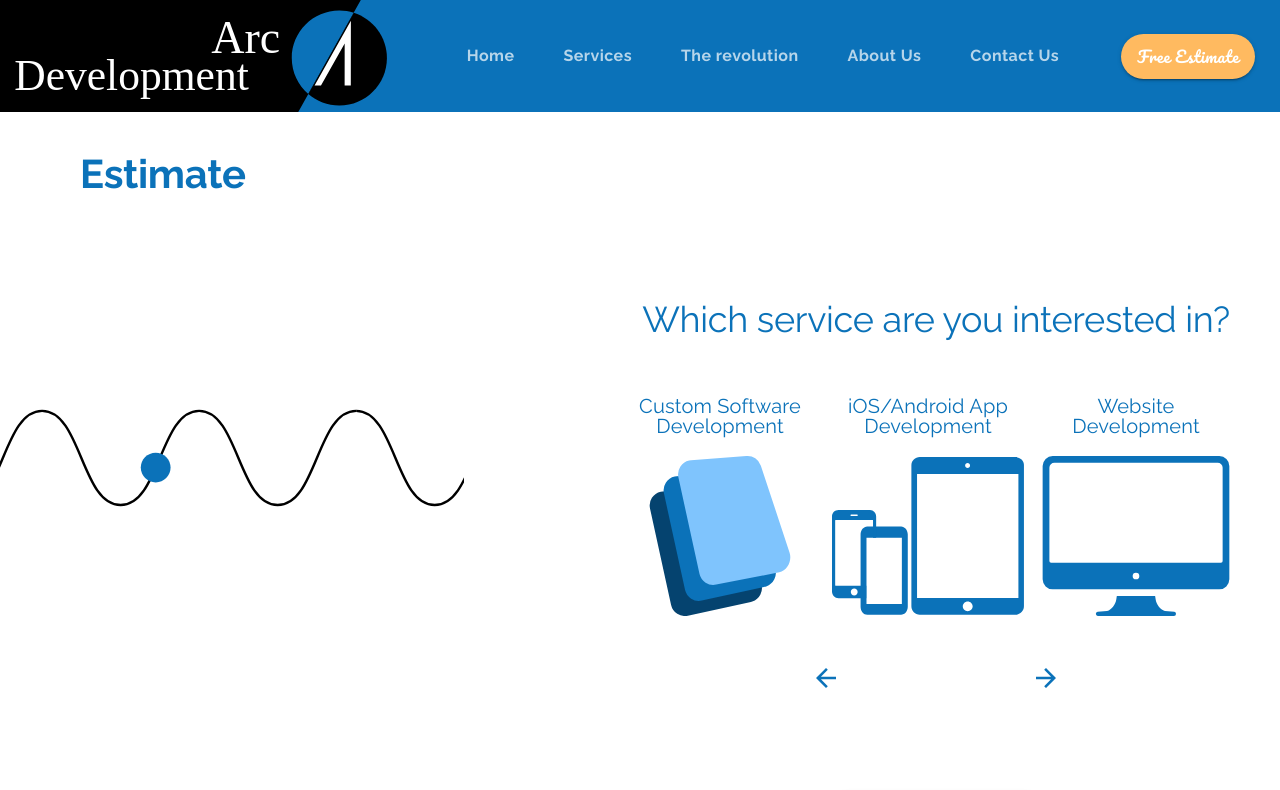
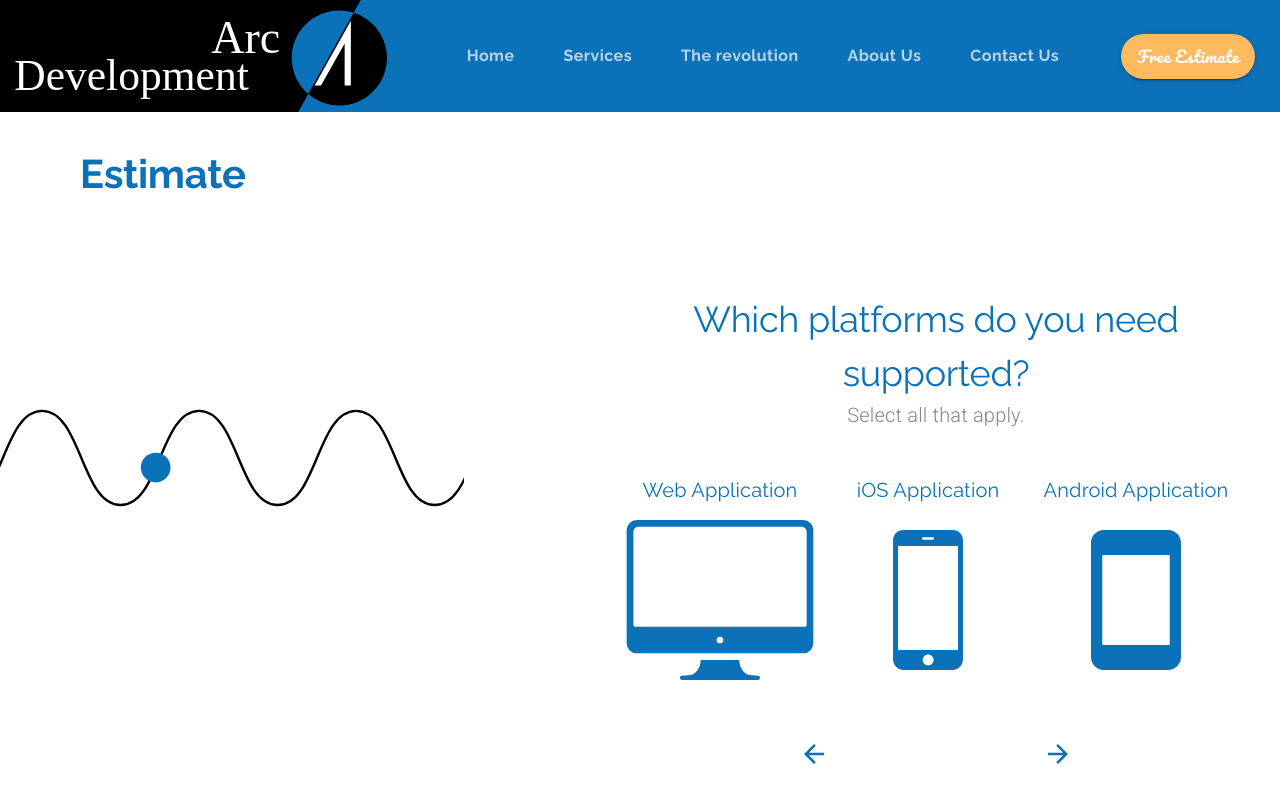
Before and after one commit to daw-maj-pl/arcdevelopment, a React (Create React App) app: page /estimate in a window 1280 px wide. Shown: the top 790 px of the page. Built offline with nearby package versions, Linux system fonts and the light colour scheme.

Commit message:
Add softwareQuestions, state and event handlers

```diff
--- a/src/components/Estimate.js
+++ b/src/components/Estimate.js
@@ -1,4 +1,5 @@
-import React from 'react';
+import React, { useState } from 'react';
+import { cloneDeep } from 'lodash';
 import Lottie from 'react-lottie';
 import { makeStyles, useTheme } from '@material-ui/core/styles';
 import Grid from '@material-ui/core/Grid';
@@ -89,9 +90,229 @@
   }
 ];
 
+const softwareQuestions = [
+  { ...defaultQuestions[0], active: false },
+  {
+    id: 2,
+    title: 'Which platforms do you need supported?',
+    subtitle: 'Select all that apply.',
+    options: [
+      {
+        id: 1,
+        title: 'Web Application',
+        subtitle: null,
+        icon: website,
+        iconAlt: 'computer outline',
+        selected: false,
+        cost: 100
+      },
+      {
+        id: 2,
+        title: 'iOS Application',
+        subtitle: null,
+        icon: iPhone,
+        iconAlt: 'outline of iphone',
+        selected: false,
+        cost: 100
+      },
+      {
+        id: 3,
+        title: 'Android Application',
+        subtitle: null,
+        icon: android,
+        iconAlt: 'outlines of android phone',
+        selected: false,
+        cost: 100
+      }
+    ],
+    active: true
+  },
+  {
+    id: 3,
+    title: 'Which features do you expect to use?',
+    subtitle: 'Select all that apply.',
+    options: [
+      {
+        id: 1,
+        title: 'Photo/Video',
+        subtitle: null,
+        icon: camera,
+        iconAlt: 'camera outline',
+        selected: false,
+        cost: 25
+      },
+      {
+        id: 2,
+        title: 'GPS',
+        subtitle: null,
+        icon: gps,
+        iconAlt: 'gps pin',
+        selected: false,
+        cost: 25
+      },
+      {
+        id: 3,
+        title: 'File Transfer',
+        subtitle: null,
+        icon: upload,
+        iconAlt: 'outline of cloud with arrow pointing up',
+        selected: false,
+        cost: 25
+      }
+    ],
+    active: false
+  },
+  {
+    id: 4,
+    title: 'Which features do you expect to use?',
+    subtitle: 'Select all that apply.',
+    options: [
+      {
+        id: 1,
+        title: 'Users/Authentication',
+        subtitle: null,
+        icon: usersIcon,
+        iconAlt: 'outline of a person with a plus sign',
+        selected: false,
+        cost: 25
+      },
+      {
+        id: 2,
+        title: 'Biometrics',
+        subtitle: null,
+        icon: biometrics,
+        iconAlt: 'fingerprint',
+        selected: false,
+        cost: 25
+      },
+      {
+        id: 3,
+        title: 'Push Notifications',
+        subtitle: null,
+        icon: bell,
+        iconAlt: 'outline of a bell',
+        selected: false,
+        cost: 25
+      }
+    ],
+    active: false
+  },
+  {
+    id: 5,
+    title: 'What type of custom features do you expect to need?',
+    subtitle: 'Select one.',
+    options: [
+      {
+        id: 1,
+        title: 'Low Complexity',
+        subtitle: '(Informational)',
+        icon: info,
+        iconAlt: "'i' inside a circle",
+        selected: false,
+        cost: 25
+      },
+      {
+        id: 2,
+        title: 'Medium Complexity',
+        subtitle: '(Interactive, Customizable, Realtime)',
+        icon: customized,
+        iconAlt: 'two toggle switches',
+        selected: false,
+        cost: 50
+      },
+      {
+        id: 3,
+        title: 'High Complexity',
+        subtitle: '(Data Modeling and Computation)',
+        icon: data,
+        iconAlt: 'outline of line graph',
+        selected: false,
+        cost: 100
+      }
+    ],
+    active: false
+  },
+  {
+    id: 6,
+    title: 'How many users do you expect?',
+    subtitle: 'Select one.',
+    options: [
+      {
+        id: 1,
+        title: '0-10',
+        subtitle: null,
+        icon: person,
+        iconAlt: 'person outline',
+        selected: false,
+        cost: 1
+      },
+      {
+        id: 2,
+        title: '10-100',
+        subtitle: null,
+        icon: persons,
+        iconAlt: 'outline of two people',
+        selected: false,
+        cost: 1.25
+      },
+      {
+        id: 3,
+        title: '100+',
+        subtitle: null,
+        icon: people,
+        iconAlt: 'outline of three people',
+        selected: false,
+        cost: 1.5
+      }
+    ],
+    active: false
+  }
+];
+
+const websiteQuestions = [
+  { ...defaultQuestions[0], active: false },
+  {
+    id: 2,
+    title: 'Which type of website are you wanting?',
+    subtitle: 'Select one.',
+    options: [
+      {
+        id: 1,
+        title: 'Basic',
+        subtitle: '(Informational)',
+        icon: info,
+        iconAlt: 'person outline',
+        selected: false,
+        cost: 100
+      },
+      {
+        id: 2,
+        title: 'Interactive',
+        subtitle: "(Users, API's, Messaging)",
+        icon: customized,
+        iconAlt: 'outline of two people',
+        selected: false,
+        cost: 200
+      },
+      {
+        id: 3,
+        title: 'E-Commerce',
+        subtitle: '(Sales)',
+        icon: globe,
+        iconAlt: 'outline of three people',
+        selected: false,
+        cost: 250
+      }
+    ],
+    active: true
+  }
+];
+
 export default function Estimate() {
   const classes = useStyles();
   const theme = useTheme();
+
+  const [questions, setQuestions] = useState(softwareQuestions);
 
   const defaultOptions = {
     loop: true,
@@ -100,6 +321,30 @@
     rendererSettings: {
       preserveAspectRatio: 'xMidYMid slice'
     }
+  };
+
+  const nextQuestion = () => {
+    const newQuestions = cloneDeep(questions);
+    const currentlyActive = newQuestions.filter(question => question.active);
+    const activeIndex = currentlyActive[0].id - 1;
+    const nextIndex = activeIndex + 1;
+
+    newQuestions[activeIndex] = { ...currentlyActive[0], active: false };
+    newQuestions[nextIndex] = { ...newQuestions[nextIndex], active: true };
+
+    setQuestions(newQuestions);
+  };
+
+  const previousQuestion = () => {
+    const newQuestions = cloneDeep(questions);
+    const currentlyActive = newQuestions.filter(question => question.active);
+    const activeIndex = currentlyActive[0].id - 1;
+    const nextIndex = activeIndex - 1;
+
+    newQuestions[activeIndex] = { ...currentlyActive[0], active: false };
+    newQuestions[nextIndex] = { ...newQuestions[nextIndex], active: true };
+
+    setQuestions(newQuestions);
   };
 
   return (
@@ -123,7 +368,7 @@
         lg
         style={{ marginRight: '2em', marginBottom: '25em' }}
       >
-        {defaultQuestions
+        {questions
           .filter(question => question.active)
           .map((question, index) => (
             <React.Fragment key={index}>
@@ -179,13 +424,17 @@
           item
           container
           justifyContent="space-between"
-          style={{ width: '15em', marginTop: '3em' }}
+          style={{ width: '18em', marginTop: '3em' }}
         >
           <Grid item>
-            <img src={backArrow} alt="Previous question" />
+            <IconButton onClick={previousQuestion}>
+              <img src={backArrow} alt="Previous question" />
+            </IconButton>
           </Grid>
           <Grid item>
-            <img src={forwardArrow} alt="Next question" />
+            <IconButton onClick={nextQuestion}>
+              <img src={forwardArrow} alt="Next question" />
+            </IconButton>
           </Grid>
         </Grid>
         <Grid item>
```
